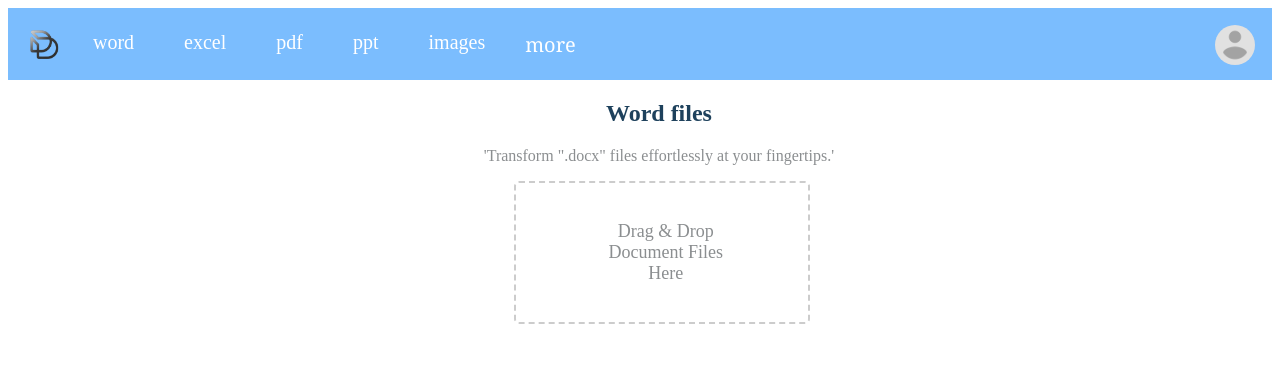
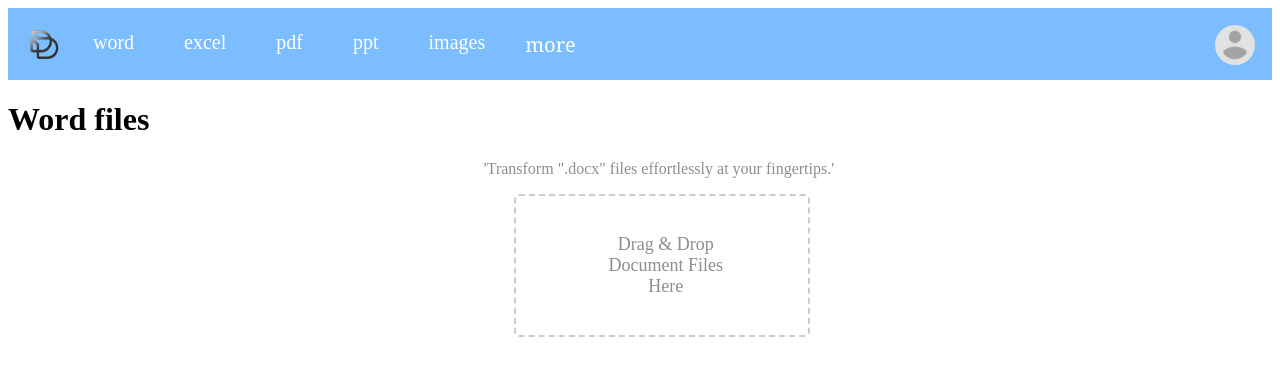
Before and after one commit to SheruisLioness/project-D, a plain HTML site: page Shiv/word.html in a window 1280 px wide. Drawn offline with Linux system fonts and the light colour scheme.

Commit message:
Update word.html
10:56 07/08/2023

```diff
--- a/Shiv/word.html
+++ b/Shiv/word.html
@@ -28,7 +28,7 @@
            <a href="Login.html" > <img src="Profile.png" alt="Profile Icon" width="40" height="40"></a>
         </div>
     </div>
-<h2>Word files</h2>
+<h1>Word files</h1>
 <p>'Transform ".docx" files effortlessly at your fingertips.'</p>
 <div class="file-drop-area">
 
```
